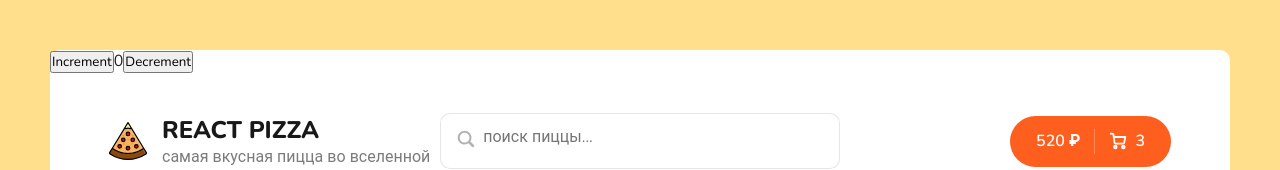
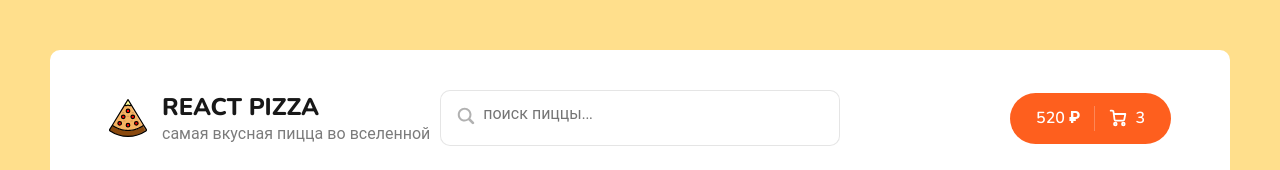
Before and after one commit to oleg-lego-lego/pizza_restaurant, a React (Create React App) app: page / in a window 1280 px wide. Shown: the top 170 px of the page. Built offline with nearby package versions, Linux system fonts and the light colour scheme; no server answers.

Commit message:
created filterSlice

```diff
--- a/src/App.tsx
+++ b/src/App.tsx
@@ -6,37 +6,14 @@ import {NotFound} from "./pages/NotFound";
 import {Route, Routes} from "react-router-dom";
 import {Cart} from "./pages/Cart";
 import {AppContext} from "./components/Context/AppContext";
-import { useSelector, useDispatch } from 'react-redux'
-import {RootState} from "./redux/store";
-import { decrement, increment } from './redux/slices/filterSlice'
-
-
 
 
 function App() {
     const [searchValue, setSearchValue] = useState('')
 
-    const count = useSelector((state: RootState) => state.counter.value)
-    const dispatch = useDispatch()
 
     return (
         <div className="wrapper">
-
-            <div>
-                <button
-                    aria-label="Increment value"
-                    onClick={() => dispatch(increment())}
-                >
-                    Increment
-                </button>
-                <span>{count}</span>
-                <button
-                    aria-label="Decrement value"
-                    onClick={() => dispatch(decrement())}
-                >
-                    Decrement
-                </button>
-            </div>
 
 
 
--- a/src/redux/slices/filterSlice.ts
+++ b/src/redux/slices/filterSlice.ts
@@ -1,30 +1,48 @@
-import { createSlice } from '@reduxjs/toolkit'
-import type { PayloadAction } from '@reduxjs/toolkit'
+import {createSlice} from '@reduxjs/toolkit'
+import type {PayloadAction} from '@reduxjs/toolkit'
 
-export interface CounterState {
-    value: number
+export interface CounterStateType {
+    categoryId: number,
+    sort: { name: string, sortProperty: string }
 }
 
-const initialState: CounterState = {
-    value: 0,
+
+const initialState: CounterStateType = {
+    categoryId: 0,
+    sort: {name: 'популярности', sortProperty: 'rating'}
 }
 
-export const counterSlice = createSlice({
-    name: 'counter',
+const filterSlice = createSlice({
+    name: 'filters',
     initialState,
     reducers: {
-        increment: (state) => {
-            state.value += 1
-        },
-        decrement: (state) => {
-            state.value -= 1
-        },
-        incrementByAmount: (state, action: PayloadAction<number>) => {
-            state.value += action.payload
-        },
-    },
+        setCategoryId(state: any, action: any) {
+            state.categoryId = action.payload
+        }
+    }
 })
 
-export const { increment, decrement, incrementByAmount } = counterSlice.actions
+export const {setCategoryId} = filterSlice.actions
 
-export default counterSlice.reducer
+export default filterSlice.reducer;
+
+//
+// export const counterSlice = createSlice({
+//     name: 'counter',
+//     initialState,
+//     reducers: {
+//         increment: (state) => {
+//             state.value += 1
+//         },
+//         decrement: (state) => {
+//             state.value -= 1
+//         },
+//         incrementByAmount: (state, action: PayloadAction<number>) => {
+//             state.value += action.payload
+//         },
+//     },
+// })
+//
+// export const { increment, decrement, incrementByAmount } = counterSlice.actions
+//
+// export default counterSlice.reducer
```
